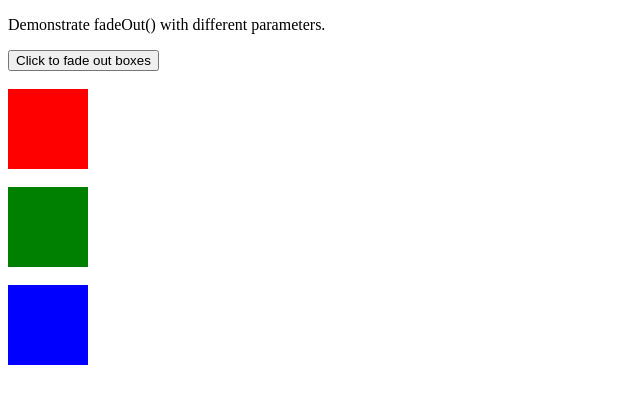
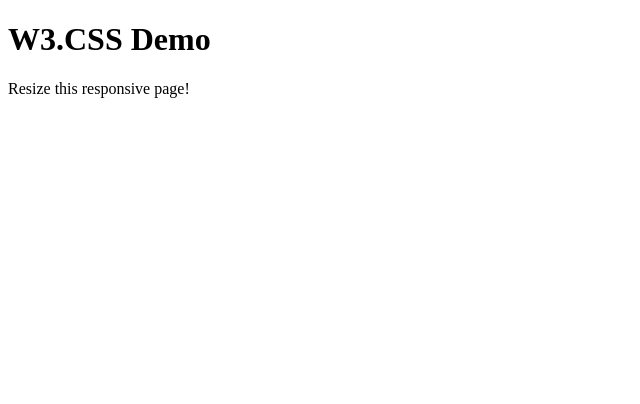
Before and after one commit to tirmizee/tirmizee.github.io, a plain HTML site: page index.html in a window 1280 px wide. Shown: the whole page, without its empty margins (0-640 px from the left). Drawn offline with Linux system fonts and the light colour scheme.

Commit message:
Update index.html

```diff
--- a/index.html
+++ b/index.html
@@ -14,14 +14,9 @@ $(document).ready(function(){
 </script>
 </head>
 <body>
-
-<p>Demonstrate fadeOut() with different parameters.</p>
-
-<button>Click to fade out boxes</button><br><br>
-
-<div id="div1" style="width:80px;height:80px;background-color:red;"></div><br>
-<div id="div2" style="width:80px;height:80px;background-color:green;"></div><br>
-<div id="div3" style="width:80px;height:80px;background-color:blue;"></div>
-
+    <div class="container">
+      <h1>W3.CSS Demo</h1>
+      <p>Resize this responsive page!</p>
+    </div>
 </body>
 </html>
```
